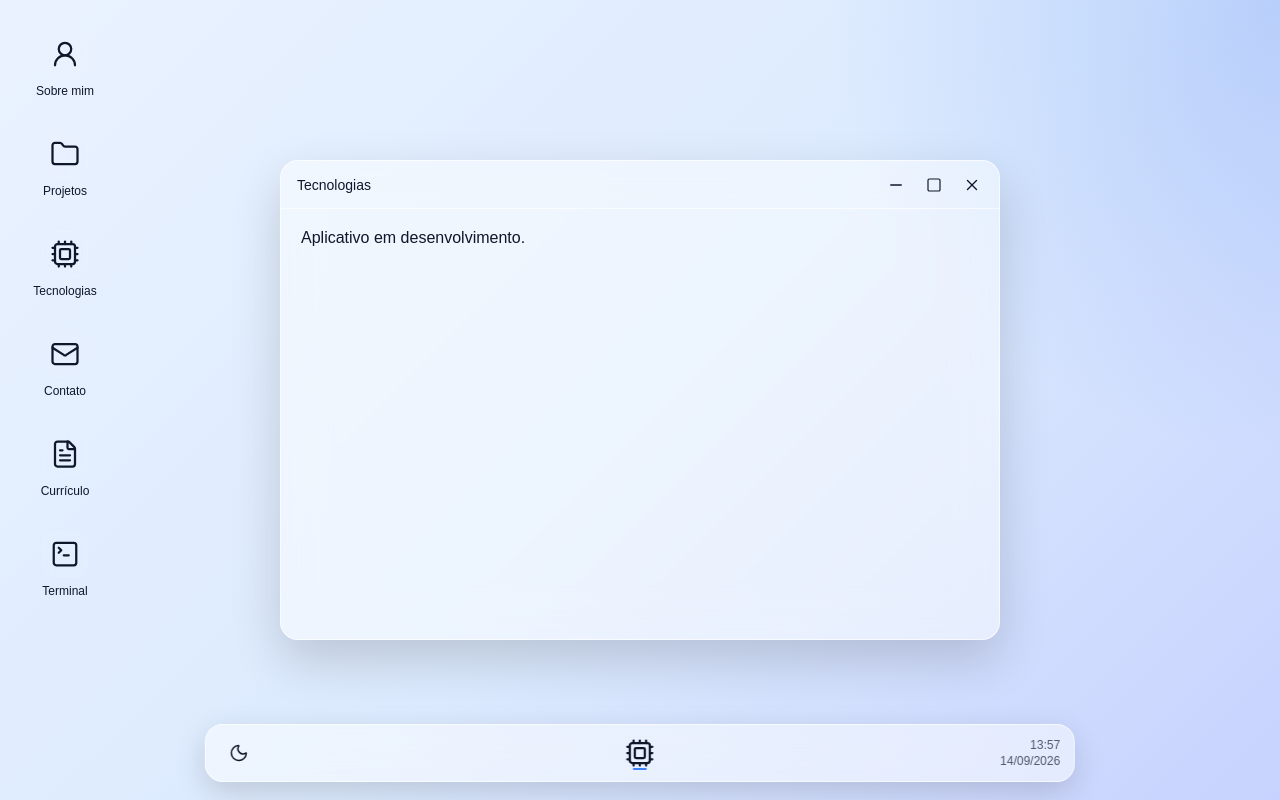
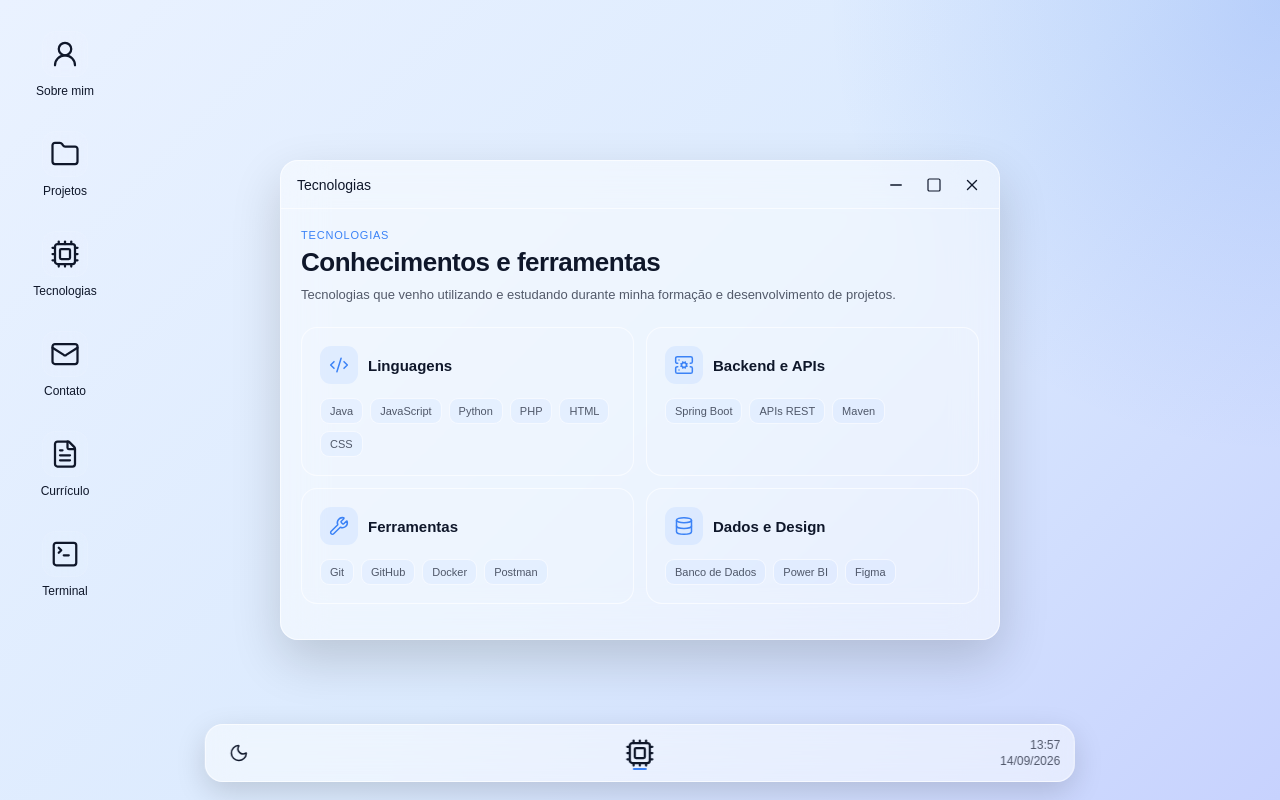
Before and after one commit to warlleyz/portfolio-warlley, a React (Vite) app: page / in a window 1280 px wide. Both pictures are taken after a click on the button "Tecnologias". Built offline with nearby package versions, Linux system fonts and the light colour scheme.

Commit message:
Adiciona tela de tecnologias ao portfolio

```diff
--- /dev/null
+++ b/src/apps/Technologies/Technologies.css
@@ -0,0 +1,154 @@
+.technologies {
+    display: flex;
+    flex-direction: column;
+    gap: 22px;
+
+    width: 100%;
+
+    padding-bottom: 8px;
+
+    color: var(--text-primary);
+}
+
+/* === CABEÇALHO === */
+.technologies-header {
+    display: flex;
+    flex-direction: column;
+    gap: 6px;
+}
+
+.technologies-label {
+    font-size: 11px;
+    font-weight: 500;
+
+    text-transform: uppercase;
+    letter-spacing: 0.8px;
+
+    color: #3b82f6;
+}
+
+.technologies-header h1 {
+    margin: 0;
+
+    font-size: 26px;
+    font-weight: 650;
+    letter-spacing: -0.5px;
+}
+
+.technologies-header p {
+    max-width: 600px;
+
+    margin: 0;
+
+    font-size: 13px;
+    line-height: 1.65;
+
+    color: var(--text-secondary);
+}
+
+/* === GRID === */
+.technologies-grid {
+    display: grid;
+    grid-template-columns:
+        repeat(2, minmax(0, 1fr));
+    gap: 12px;
+}
+
+/* === CARD === */
+.technology-card {
+    padding: 18px;
+
+    border: 1px solid var(--glass-border);
+    border-radius: 16px;
+
+    background: rgba(255, 255, 255, 0.025);
+
+    transition:
+        transform 0.2s ease,
+        background 0.2s ease,
+        border-color 0.2s ease;
+}
+
+.technology-card:hover {
+    transform: translateY(-2px);
+
+    border-color: rgba(59, 130, 246, 0.16);
+
+    background: rgba(255, 255, 255, 0.04);
+}
+
+/* === CABEÇALHO DO CARD === */
+.technology-card-header {
+    display: flex;
+    align-items: center;
+    gap: 10px;
+
+    margin-bottom: 14px;
+}
+
+.technology-icon {
+    width: 38px;
+    height: 38px;
+
+    display: flex;
+    align-items: center;
+    justify-content: center;
+
+    flex-shrink: 0;
+
+    border-radius: 11px;
+
+    background: rgba(59, 130, 246, 0.09);
+
+    color: #3b82f6;
+}
+
+.technology-card-header h2 {
+    margin: 0;
+
+    font-size: 15px;
+    font-weight: 600;
+}
+
+/* === TECNOLOGIAS === */
+.technology-items {
+    display: flex;
+    flex-wrap: wrap;
+    gap: 7px;
+}
+
+.technology-items span {
+    padding: 6px 9px;
+
+    border: 1px solid var(--glass-border);
+    border-radius: 9px;
+
+    background: rgba(59, 130, 246, 0.05);
+
+    font-size: 11px;
+    font-weight: 500;
+
+    color: var(--text-secondary);
+
+    transition:
+        background 0.2s ease,
+        border-color 0.2s ease,
+        transform 0.2s ease;
+}
+
+.technology-items span:hover {
+    transform: translateY(-1px);
+
+    border-color: rgba(59, 130, 246, 0.2);
+
+    background: rgba(59, 130, 246, 0.1);
+
+    color: var(--text-primary);
+}
+
+/* === RESPONSIVO === */
+@media (max-width: 650px) {
+    .technologies-grid {
+        grid-template-columns: 1fr;
+    }
+}
--- /dev/null
+++ b/src/apps/Technologies/Technologies.jsx
@@ -0,0 +1,108 @@
+import {
+    Code2,
+    Database,
+    ServerCog,
+    Wrench,
+} from 'lucide-react'
+
+import './Technologies.css'
+
+const technologyGroups = [
+    {
+        title: 'Linguagens',
+        icon: Code2,
+        items: [
+            'Java',
+            'JavaScript',
+            'Python',
+            'PHP',
+            'HTML',
+            'CSS',
+        ],
+    },
+    {
+        title: 'Backend e APIs',
+        icon: ServerCog,
+        items: [
+            'Spring Boot',
+            'APIs REST',
+            'Maven',
+        ],
+    },
+    {
+        title: 'Ferramentas',
+        icon: Wrench,
+        items: [
+            'Git',
+            'GitHub',
+            'Docker',
+            'Postman',
+        ],
+    },
+    {
+        title: 'Dados e Design',
+        icon: Database,
+        items: [
+            'Banco de Dados',
+            'Power BI',
+            'Figma',
+        ],
+    },
+]
+
+function Technologies() {
+    return (
+        <div className="technologies">
+            <div className="technologies-header">
+                <span className="technologies-label">
+                    Tecnologias
+                </span>
+
+                <h1>
+                    Conhecimentos e ferramentas
+                </h1>
+
+                <p>
+                    Tecnologias que venho utilizando e estudando
+                    durante minha formação e desenvolvimento de projetos.
+                </p>
+            </div>
+
+            <div className="technologies-grid">
+                {technologyGroups.map((group) => {
+                    const Icon = group.icon
+
+                    return (
+                        <article
+                            key={group.title}
+                            className="technology-card"
+                        >
+                            <div className="technology-card-header">
+                                <div className="technology-icon">
+                                    <Icon
+                                        size={20}
+                                        strokeWidth={1.8}
+                                    />
+                                </div>
+
+                                <h2>
+                                    {group.title}
+                                </h2>
+                            </div>
+
+                            <div className="technology-items">
+                                {group.items.map((item) => (
+                                    <span key={item}>
+                                        {item}
+                                    </span>
+                                ))}
+                            </div>
+                        </article>
+                    )
+                })}
+            </div>
+        </div>
+    )
+}
+
+export default Technologies
--- a/src/components/Desktop/Desktop.jsx
+++ b/src/components/Desktop/Desktop.jsx
@@ -11,6 +11,7 @@ import {
 
 import About from '../../apps/About/About'
 import Projects from '../../apps/Projects/Projects'
+import Technologies from '../../apps/Technologies/Technologies'
 import ProjectDemo from '../../apps/Projects/ProjectDemo'
 
 import projectsData from '../../data/projectsData'
@@ -227,6 +228,9 @@ function Desktop({ theme, toggleTheme }) {
                     />
                 )
 
+            case 'technologies':
+                return <Technologies />
+
             default:
                 if (appId.startsWith('project-')) {
                     const projectId =
```
